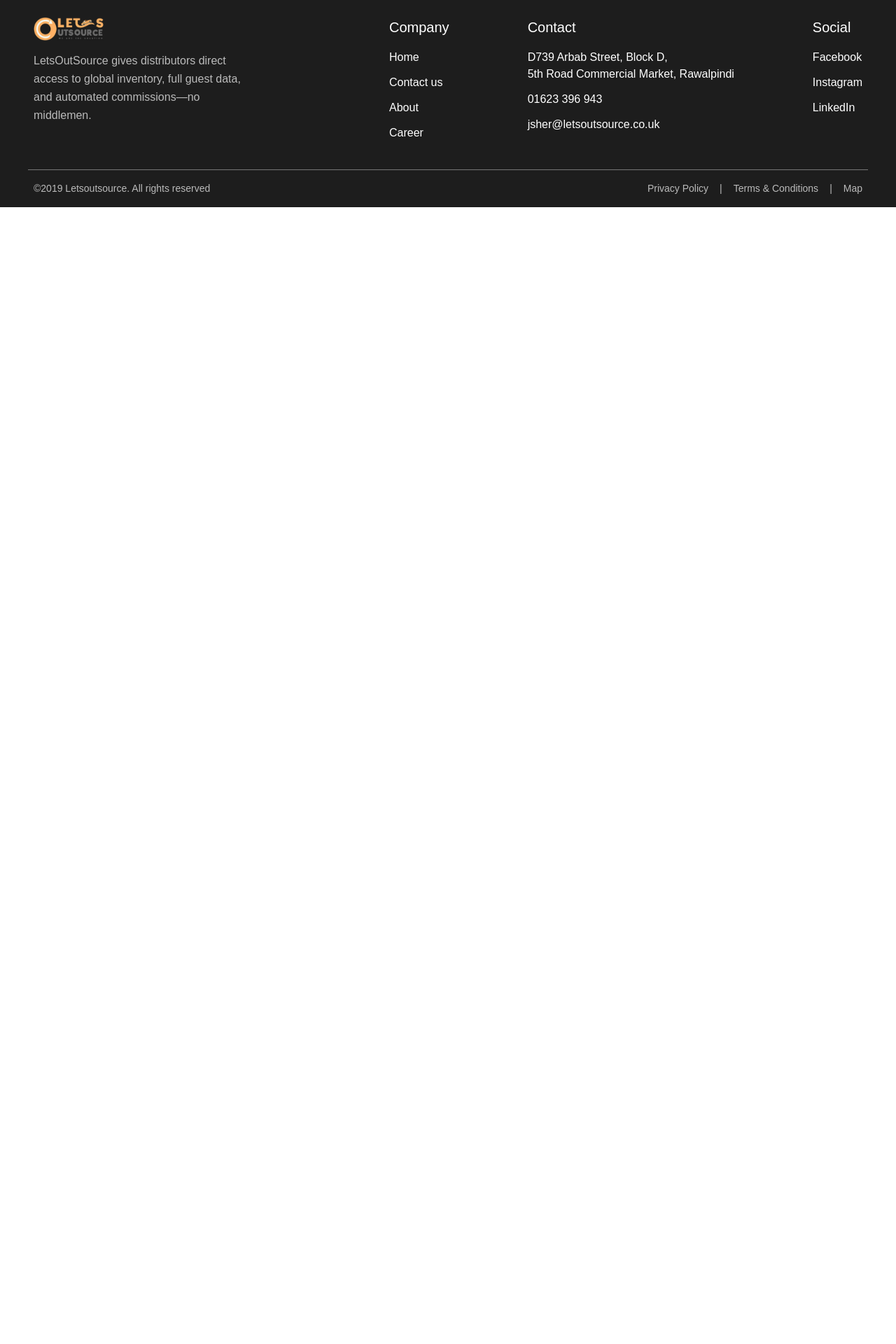
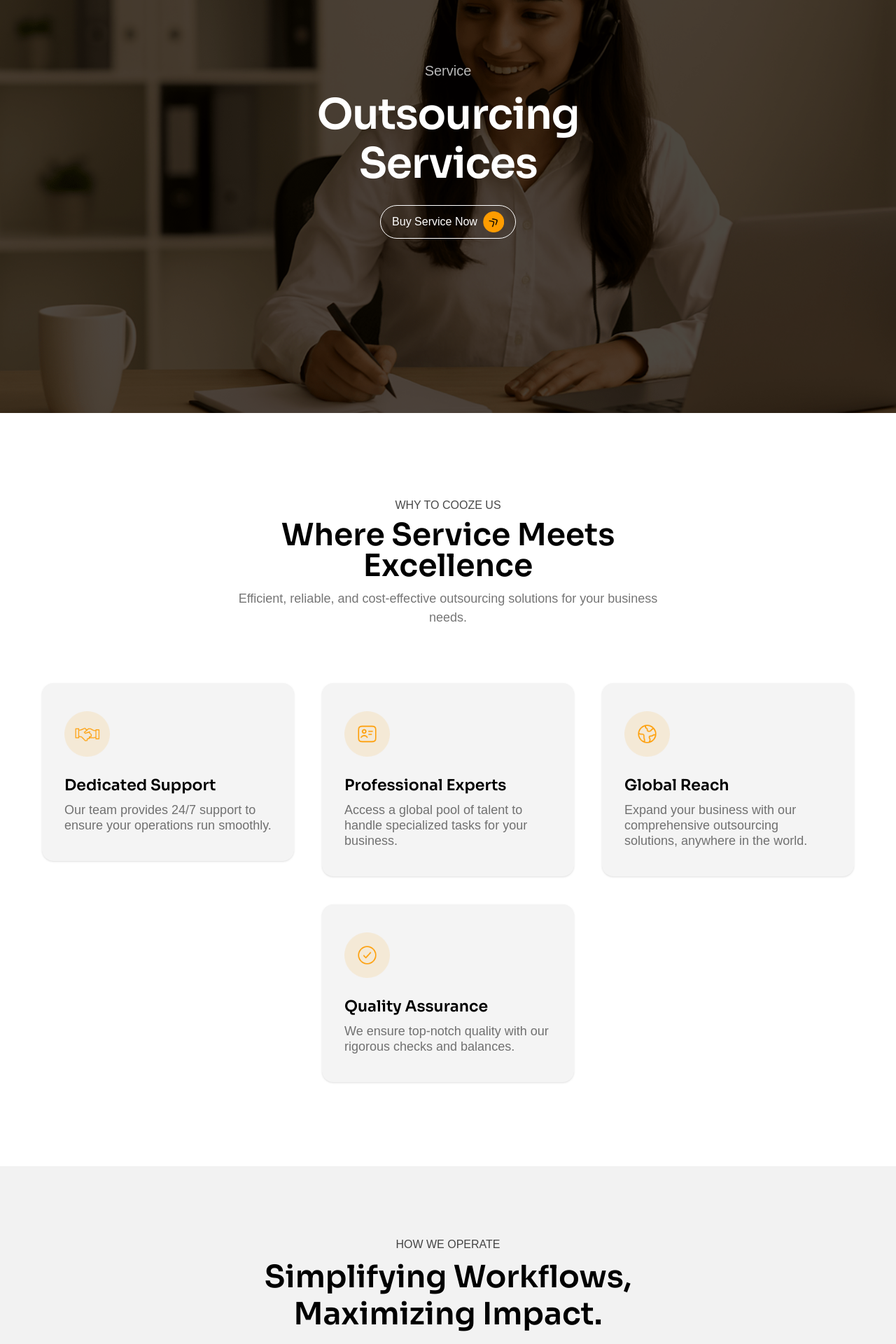
Before and after one commit to DevHasnainZafar/letsoutsource-v2, a Next.js app: page /outsourcingService in a window 1280 px wide. Shown: the part 160-2080 px from the top of the page at 70% size. Before the commit the page ends 800 px from the top, so only its background shows below. Built offline with nearby package versions, Linux system fonts and the light colour scheme.

Commit message:
feat: implement outsourcing service page with features, steps, and user comments; replace WhoToChoose with WhyToChoose

```diff
--- a/src/app/outsourcingService/page.tsx
+++ b/src/app/outsourcingService/page.tsx
@@ -1,5 +1,19 @@
+import { UserComments } from "@/shared/components";
+import {
+  OutsourcingFeatures,
+  OutsourcingService,
+  OutsourcingSteps,
+} from "@/shared/components/outsourcingComponents";
+
 const OutsourcingServicePage = () => {
-  return <>OutsourcingService</>;
+  return (
+    <>
+      <OutsourcingService />
+      <OutsourcingFeatures />
+      <OutsourcingSteps />
+      <UserComments />
+    </>
+  );
 };
 
 export default OutsourcingServicePage;
--- a/src/app/page.tsx
+++ b/src/app/page.tsx
@@ -2,7 +2,7 @@ import {
   HeroSection,
   HomeServices,
   HomeTestimonials,
-  WhoToChoose,
+  WhyToChoose,
   WhoWeAre,
 } from "@/shared/components/homeComponents";
 
@@ -18,7 +18,7 @@ export default function Home() {
       <HeroSection />
       <WhoWeAre />
       <HomeServices />
-      <WhoToChoose />
+      <WhyToChoose />
       <PartnersLogos />
       <ContactUs />
       <div className="relative">
--- a/src/shared/components/common/UserComments.tsx
+++ b/src/shared/components/common/UserComments.tsx
@@ -1,5 +1,6 @@
 "use client";
 import React from "react";
+import PerfectPartnerBanner from "./PerfectPartnerBanner";
 const comments = [
   {
     name: "James Walker",
@@ -96,7 +97,7 @@ const UserComments = () => {
   const columns = [col1, col2, col3, col4];
 
   return (
-    <section className="w-full py-24 bg-white">
+    <section className="relative w-full pt-24 pb-80 bg-white">
       <div className="max-w-[1200px] mx-auto px-4">
         <p className="font-poppins font-medium text-[16px] leading-[24px] text-center text-[#000000B8] mb-2 uppercase">
           Testimonial
@@ -148,6 +149,9 @@ const UserComments = () => {
           ))}
         </div>
       </div>
+      <div className="absolute left-0 right-0 -bottom-20">
+        <PerfectPartnerBanner />
+      </div>
     </section>
   );
 };
--- a/src/shared/components/homeComponents/WhoToChoose.tsx
+++ b/src/shared/components/homeComponents/WhyToChoose.tsx
@@ -2,7 +2,7 @@
 import React from "react";
 import Image from "next/image";
 
-const WhoToChoose = () => {
+const WhyToChoose = () => {
   const cards = [
     {
       id: 1,
@@ -30,7 +30,7 @@ const WhoToChoose = () => {
   return (
     <section className="max-w-[1200px] mx-auto py-16 text-center">
       <p className="text-[#000000B8] font-medium text-[14px] leading-6 font-sora">
-        WHO TO CHOOSE US
+        WHY TO CHOOSE US
       </p>
 
       <h2 className="text-[#000] font-semibold text-[40px] leading-[100%] mt-2 font-sora">
@@ -84,4 +84,4 @@ const WhoToChoose = () => {
   );
 };
 
-export default WhoToChoose;
+export default WhyToChoose;
--- a/src/shared/components/homeComponents/index.ts
+++ b/src/shared/components/homeComponents/index.ts
@@ -1,5 +1,5 @@
 export { default as HeroSection } from "./HeroSection";
 export { default as HomeServices } from "./HomeServices";
 export { default as HomeTestimonials } from "./HomeTestimonials";
-export { default as WhoToChoose } from "./WhoToChoose";
+export { default as WhyToChoose } from "./WhyToChoose";
 export { default as WhoWeAre } from "./WhoWeAre";
--- a/src/shared/components/taxiServicesComponents/TaxiService.tsx
+++ b/src/shared/components/outsourcingComponents/Outsourcing.tsx
@@ -3,7 +3,7 @@ import Image from "next/image";
 import Link from "next/link";
 import React, { useEffect, useState } from "react";
 
-const TaxiService = () => {
+const OutsourcingService = () => {
   const [animate, setAnimate] = useState(false);
 
   useEffect(() => {
@@ -15,7 +15,7 @@ const TaxiService = () => {
     <div className="relative w-full h-[90vh] md:h-[750px] overflow-hidden flex flex-col">
       <div className="absolute inset-0 -z-10">
         <Image
-          src="/hero1.png"
+          src="/writingwoman.png"
           alt="letsoutsource hero"
           fill
           priority
@@ -32,7 +32,7 @@ const TaxiService = () => {
             animate ? "opacity-100 translate-y-0" : "opacity-0 translate-y-8"
           }`}
         >
-          Taxi Booking
+          Outsourcing
           <br />
           Services
         </h1>
@@ -42,7 +42,7 @@ const TaxiService = () => {
             animate ? "opacity-100 translate-y-0" : "opacity-0 translate-y-8"
           }`}
         >
-          Request a Quote
+          Buy Service Now
           <Image
             src="/arrowrightorange.png"
             alt="arrow"
@@ -56,4 +56,4 @@ const TaxiService = () => {
   );
 };
 
-export default TaxiService;
+export default OutsourcingService;
--- /dev/null
+++ b/src/shared/components/outsourcingComponents/OutsourcingFeatures.tsx
@@ -0,0 +1,77 @@
+"use client";
+import Image from "next/image";
+import React from "react";
+
+const features = [
+  {
+    icon: "/handsicon.png",
+    title: "Dedicated Support",
+    description:
+      "Our team provides 24/7 support to ensure your operations run smoothly.",
+  },
+  {
+    icon: "/userdetailsicon.png",
+    title: "Professional Experts",
+    description:
+      "Access a global pool of talent to handle specialized tasks for your business.",
+  },
+  {
+    icon: "/spinicon.png",
+    title: "Global Reach",
+    description:
+      "Expand your business with our comprehensive outsourcing solutions, anywhere in the world.",
+  },
+  {
+    icon: "/tickicon.png",
+    title: "Quality Assurance",
+    description:
+      "We ensure top-notch quality with our rigorous checks and balances.",
+  },
+];
+const OutsourcingFeatures: React.FC = () => {
+  return (
+    <section className="w-full max-w-[1200px] mx-auto py-30">
+      <p
+        className="font-poppins font-medium text-[16px] leading-[24px] uppercase text-center text-[#000000B8] mb-2"
+        aria-hidden
+      >
+        WHY TO COOZE US
+      </p>
+      <h2 className="font-sora font-semibold text-[44px] leading-[100%] text-center text-[#000000] mb-3">
+        Where Service Meets <br /> Excellence
+      </h2>
+      <p className="text-center text-[18px] leading-[27px] text-[#0000008A] max-w-[600px] mx-auto mb-12">
+        Efficient, reliable, and cost-effective outsourcing solutions for your
+        business needs.
+      </p>
+      <div className="grid grid-cols-1 lg:grid-cols-3 gap-x- gap-y-10 items-start justify-items-center mt-20 ">
+        {features.map((f, i) => (
+          <div
+            key={f.title}
+            className={`w-full max-w-[360px] rounded-2xl shadow-sm py-10 px-8 flex flex-col items-start text-left bg-[#F4F4F4] ${
+              i === 3 ? "lg:col-start-2" : ""
+            }`}
+          >
+            <div className="mb-6">
+              <Image
+                src={f.icon}
+                alt={f.title}
+                width={65}
+                height={65}
+                className="object-contain"
+              />
+            </div>
+            <h3 className="font-sora font-semibold text-[22px] text-[#000000] mb-2">
+              {f.title}
+            </h3>
+            <p className="text-[18px] leading-[22px] text-[#0000008A]">
+              {f.description}
+            </p>
+          </div>
+        ))}
+      </div>
+    </section>
+  );
+};
+
+export default OutsourcingFeatures;
--- a/src/shared/components/taxiServicesComponents/TaxiServiceSteps.tsx
+++ b/src/shared/components/outsourcingComponents/OutsourcingSteps.tsx
@@ -9,17 +9,17 @@ const TaxiServiceSteps = () => {
           className="font-poppins font-medium text-[16px] leading-[24px] text-center text-[#000000B8] mb-2"
           aria-hidden
         >
-          STEPS
+          HOW WE OPERATE
         </p>
-        <h2 className="font-sora font-semibold text-[44px] leading-[100%] text-center text-[#000000] mb-3">
-          Book in Seconds, Ride <br /> with Ease
+        <h2 className="font-sora font-semibold text-[44px] leading-[120%] text-center text-[#000000] mb-3">
+          Simplifying Workflows, <br /> Maximizing Impact.
         </h2>
         <p className="text-center text-[18px] leading-[27px] text-[#0000008A] max-w-[550px] mx-auto mb-16">
           Discover the core tools designed to improve your breathing, reduce
           stress, and enhance your daily health routine.
         </p>
         <Image
-          src="/taxibookingsteps.png"
+          src="/outsoursingsteps.png"
           alt="Let's Outsource Taxi Service Steps"
           width={1200}
           height={300}
--- /dev/null
+++ b/src/shared/components/outsourcingComponents/index.ts
@@ -0,0 +1,3 @@
+export { default as OutsourcingService } from "./Outsourcing";
+export { default as OutsourcingFeatures } from "./OutsourcingFeatures";
+export { default as OutsourcingSteps } from "./OutsourcingSteps";
```
